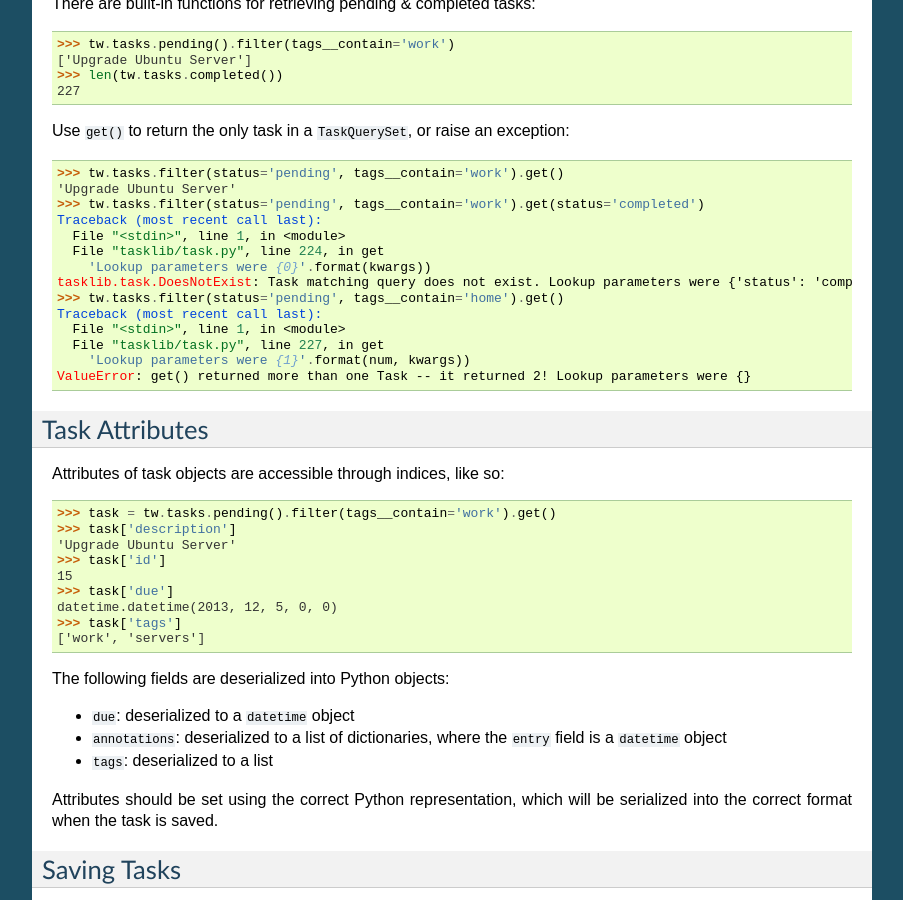
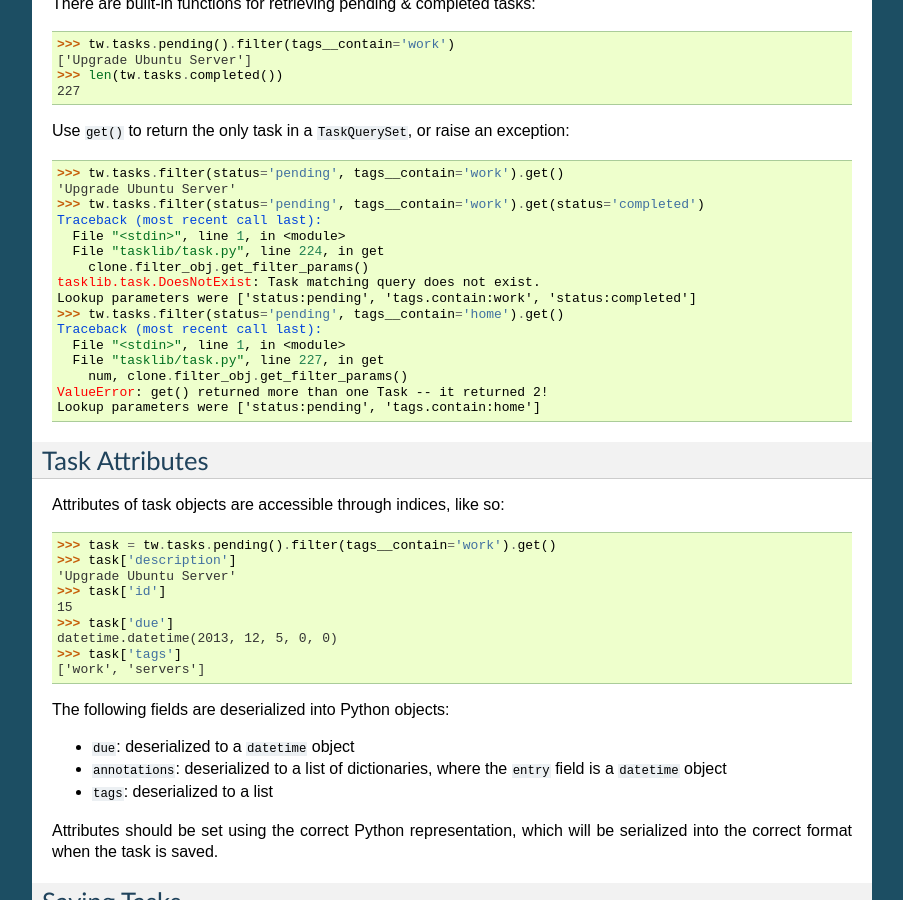
Before and after one commit to GothenburgBitFactory/tasklib, a Sphinx documentation site: the page built from docs/index.rst, in a window 1280 px wide and 900 px high, scrolled down 1267 px. Shown: the whole window, without its empty margins (198-1101 px from the left). Built offline with Sphinx 7.4.7, drawn with Linux system fonts in a browser that asks for light colours.

Commit message:
Show all previous lookup parameters when erroring in get().

```diff
--- a/docs/index.rst
+++ b/docs/index.rst
@@ -78,14 +78,16 @@ exception::
     Traceback (most recent call last):
       File "<stdin>", line 1, in <module>
       File "tasklib/task.py", line 224, in get
-        'Lookup parameters were {0}'.format(kwargs))
-    tasklib.task.DoesNotExist: Task matching query does not exist. Lookup parameters were {'status': 'completed'}
+        clone.filter_obj.get_filter_params()
+    tasklib.task.DoesNotExist: Task matching query does not exist.
+    Lookup parameters were ['status:pending', 'tags.contain:work', 'status:completed']
     >>> tw.tasks.filter(status='pending', tags__contain='home').get()
     Traceback (most recent call last):
       File "<stdin>", line 1, in <module>
       File "tasklib/task.py", line 227, in get
-        'Lookup parameters were {1}'.format(num, kwargs))
-    ValueError: get() returned more than one Task -- it returned 2! Lookup parameters were {}
+        num, clone.filter_obj.get_filter_params()
+    ValueError: get() returned more than one Task -- it returned 2!
+    Lookup parameters were ['status:pending', 'tags.contain:home']
 
 Task Attributes
 ---------------
```
Also changed, not shown: 1 other file.
